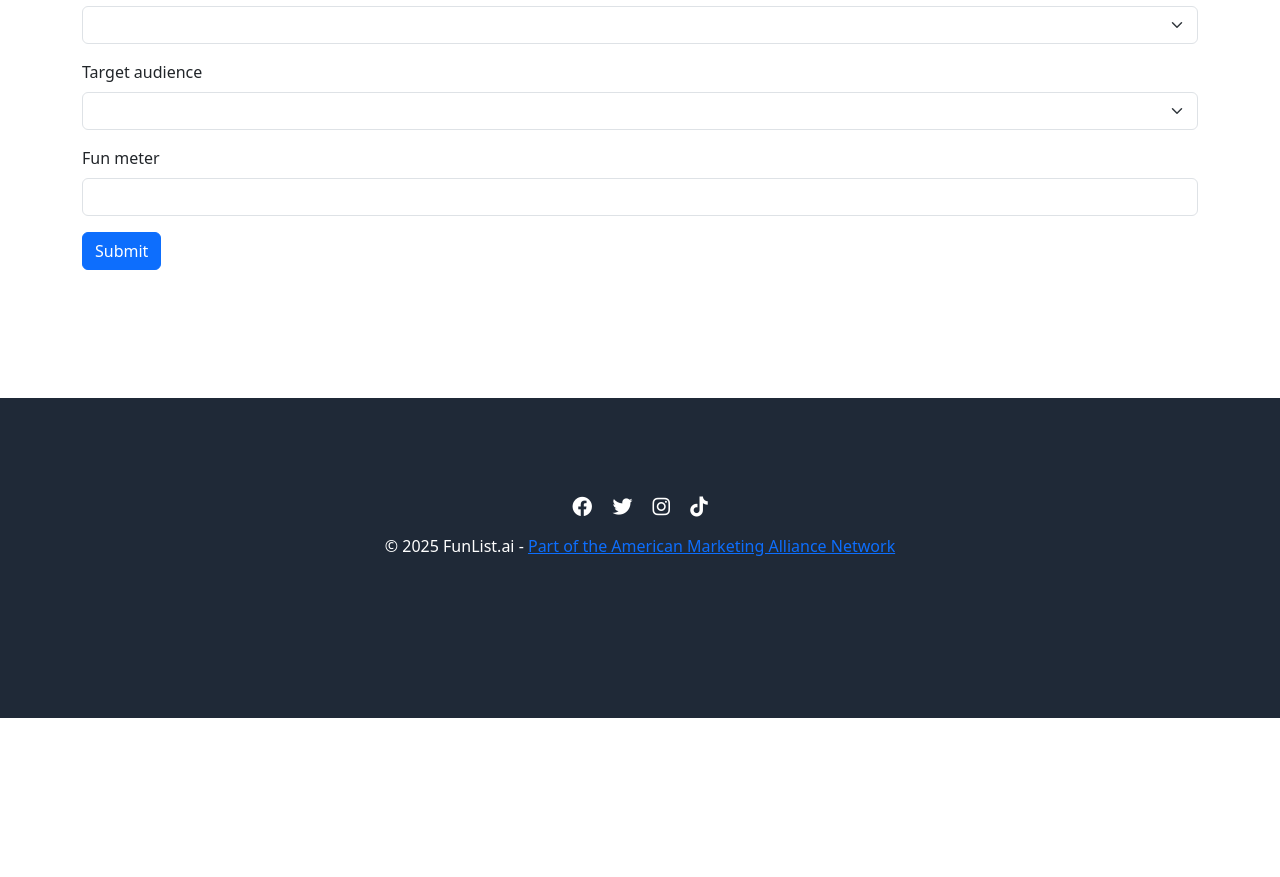
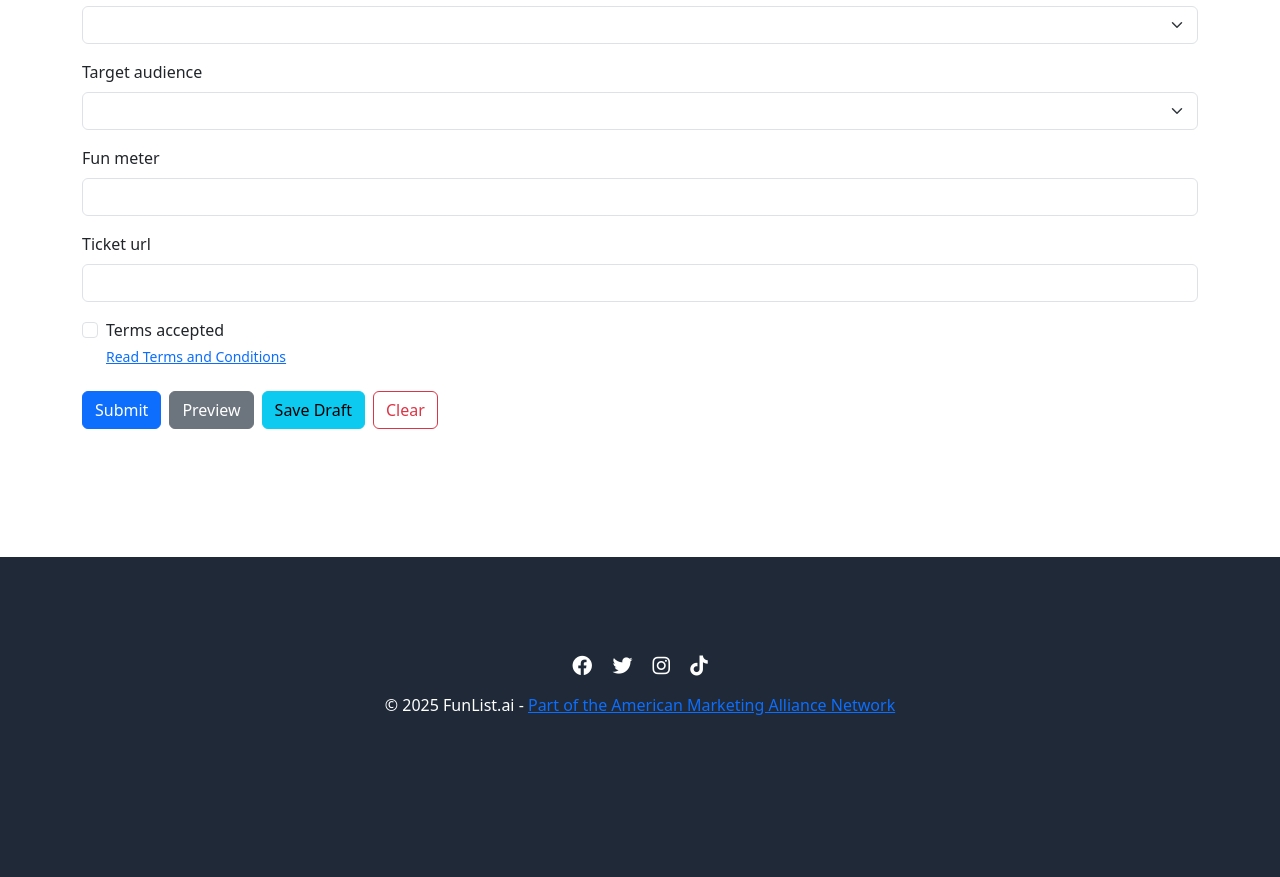
Before and after one commit to AMASPC-Org/funlist, a Python web app: template templates/submit_event.html in a window 1280 px wide. Shown: the part 1364-2241 px from the top of the page. Before the commit the page ends 2082 px from the top, so only its background shows below. Run offline with Jinja, Linux system fonts and the light colour scheme; the template is opened without the code that fills it, so the values that code supplies are empty, except form fields; form fields are guessed from the names that the template uses.

Commit message:
Assistant checkpoint: Add preview, draft, clear options and terms to event form
Assistant generated file changes:
- forms.py: Add terms acceptance and ticket URL fields to EventForm
- templates/submit_event.html: Update submit event form with preview, draft, clear options and terms
- templates/events.html: Update event card to show ticket URL and social links
- routes.py: Update submit_event route to handle drafts, Update event creation with draft status

---

User prompt:

Ok, let's make it so when you submit an event it asks you if you would like to preview it first.  There should also be a "Save Draft" option and a "Clear" option and a "Preview" option, and by option I mean buttons near (horizontally) the submit button.  there also needs to be an acceptance of terms and conditions.  There also needs to be a "Purchase Tickets" field where a web address can be entered and that of course should show on the event listing card along with fields for socials as well

```diff
--- a/forms.py
+++ b/forms.py
@@ -119,4 +119,8 @@ class EventForm(FlaskForm):
     facebook = StringField('Facebook')
     instagram = StringField('Instagram')
     twitter = StringField('Twitter')
+    ticket_url = StringField('Purchase Tickets URL',
+        validators=[Optional(), URL(message="Please enter a valid URL")])
+    terms_accepted = BooleanField('I accept the Terms and Conditions',
+        validators=[DataRequired(message="You must accept the terms and conditions")])
     submit = SubmitField('Create Event')
--- a/routes.py
+++ b/routes.py
@@ -241,6 +241,7 @@ def init_routes(app):
     def submit_event():
         form = EventForm()
         if form.validate_on_submit():
+            is_draft = request.form.get('is_draft', 'false') == 'true'
             coordinates = geocode_address(
                 form.street.data,
                 form.city.data,
@@ -255,6 +256,7 @@ def init_routes(app):
             event = Event(
                 title=form.title.data,
                 description=form.description.data,
+                status='draft' if is_draft else 'pending',
                 start_date=form.date.data,
                 end_date=form.date.data,
                 street=form.street.data,
--- a/templates/submit_event.html
+++ b/templates/submit_event.html
@@ -81,6 +81,129 @@
         {{ form.fun_meter.label(class="form-label") }}
         {{ form.fun_meter(class="form-control", type="number", min="1", max="5") }}
     </div>
-    {{ form.submit(class="btn btn-primary") }}
+    <div class="mb-3">
+        {{ form.ticket_url.label(class="form-label") }}
+        {{ form.ticket_url(class="form-control") }}
+    </div>
+
+    <div class="mb-4">
+        <div class="form-check">
+            {{ form.terms_accepted(class="form-check-input") }}
+            {{ form.terms_accepted.label(class="form-check-label") }}
+            <small class="d-block text-muted mt-1">
+                <a href="#" data-bs-toggle="modal" data-bs-target="#termsModal">Read Terms and Conditions</a>
+            </small>
+        </div>
+    </div>
+
+    <div class="d-flex gap-2 justify-content-start">
+        {{ form.submit(class="btn btn-primary", id="submitBtn") }}
+        <button type="button" class="btn btn-secondary" id="previewBtn">Preview</button>
+        <button type="button" class="btn btn-info" id="saveAsDraftBtn">Save Draft</button>
+        <button type="button" class="btn btn-outline-danger" id="clearFormBtn">Clear</button>
+    </div>
 </form>
+
+<!-- Preview Modal -->
+<div class="modal fade" id="previewModal" tabindex="-1">
+    <div class="modal-dialog modal-lg">
+        <div class="modal-content">
+            <div class="modal-header">
+                <h5 class="modal-title">Event Preview</h5>
+                <button type="button" class="btn-close" data-bs-dismiss="modal"></button>
+            </div>
+            <div class="modal-body" id="previewContent">
+            </div>
+            <div class="modal-footer">
+                <button type="button" class="btn btn-secondary" data-bs-dismiss="modal">Close</button>
+                <button type="button" class="btn btn-primary" id="submitFromPreview">Submit Event</button>
+            </div>
+        </div>
+    </div>
+</div>
+
+<!-- Terms Modal -->
+<div class="modal fade" id="termsModal" tabindex="-1">
+    <div class="modal-dialog">
+        <div class="modal-content">
+            <div class="modal-header">
+                <h5 class="modal-title">Terms and Conditions</h5>
+                <button type="button" class="btn-close" data-bs-dismiss="modal"></button>
+            </div>
+            <div class="modal-body">
+                <p>By submitting this event, you agree to our terms and conditions including:</p>
+                <ul>
+                    <li>All event information provided is accurate and truthful</li>
+                    <li>You have the right to promote this event</li>
+                    <li>You accept responsibility for the content of the event listing</li>
+                    <li>The event complies with all applicable laws and regulations</li>
+                </ul>
+            </div>
+            <div class="modal-footer">
+                <button type="button" class="btn btn-primary" data-bs-dismiss="modal">I Understand</button>
+            </div>
+        </div>
+    </div>
+</div>
+
+<script>
+document.addEventListener('DOMContentLoaded', function() {
+    const form = document.querySelector('form');
+    const previewBtn = document.getElementById('previewBtn');
+    const saveAsDraftBtn = document.getElementById('saveAsDraftBtn');
+    const clearFormBtn = document.getElementById('clearFormBtn');
+    const submitFromPreview = document.getElementById('submitFromPreview');
+
+    previewBtn.addEventListener('click', function() {
+        const formData = new FormData(form);
+        const previewContent = document.getElementById('previewContent');
+
+        // Create preview HTML
+        const preview = `
+            <div class="event-preview">
+                <h3>${formData.get('title')}</h3>
+                <p>${formData.get('description')}</p>
+                <div class="event-details">
+                    <p><strong>Date:</strong> ${formData.get('start_date')} to ${formData.get('end_date')}</p>
+                    <p><strong>Location:</strong> ${formData.get('street')}, ${formData.get('city')}, ${formData.get('state')} ${formData.get('zip_code')}</p>
+                    <p><strong>Category:</strong> ${formData.get('category')}</p>
+                    <p><strong>Target Audience:</strong> ${formData.get('target_audience')}</p>
+                    <p><strong>Fun Rating:</strong> ${formData.get('fun_meter')} ⭐</p>
+                    ${formData.get('ticket_url') ? `<p><strong>Tickets:</strong> <a href="${formData.get('ticket_url')}">${formData.get('ticket_url')}</a></p>` : ''}
+                </div>
+            </div>
+        `;
+
+        previewContent.innerHTML = preview;
+        new bootstrap.Modal(document.getElementById('previewModal')).show();
+    });
+
+    submitFromPreview.addEventListener('click', function() {
+        form.submit();
+    });
+
+    saveAsDraftBtn.addEventListener('click', async function() {
+        const formData = new FormData(form);
+        formData.append('is_draft', 'true');
+
+        try {
+            const response = await fetch('/submit-event', {
+                method: 'POST',
+                body: formData
+            });
+            if (response.ok) {
+                window.location.href = '/events';
+            }
+        } catch (error) {
+            console.error('Error saving draft:', error);
+        }
+    });
+
+    clearFormBtn.addEventListener('click', function() {
+        if (confirm('Are you sure you want to clear the form?')) {
+            form.reset();
+        }
+    });
+});
+</script>
 {% endblock %}
```
Also changed, not shown: templates/events.html (+26 -8 lines).
